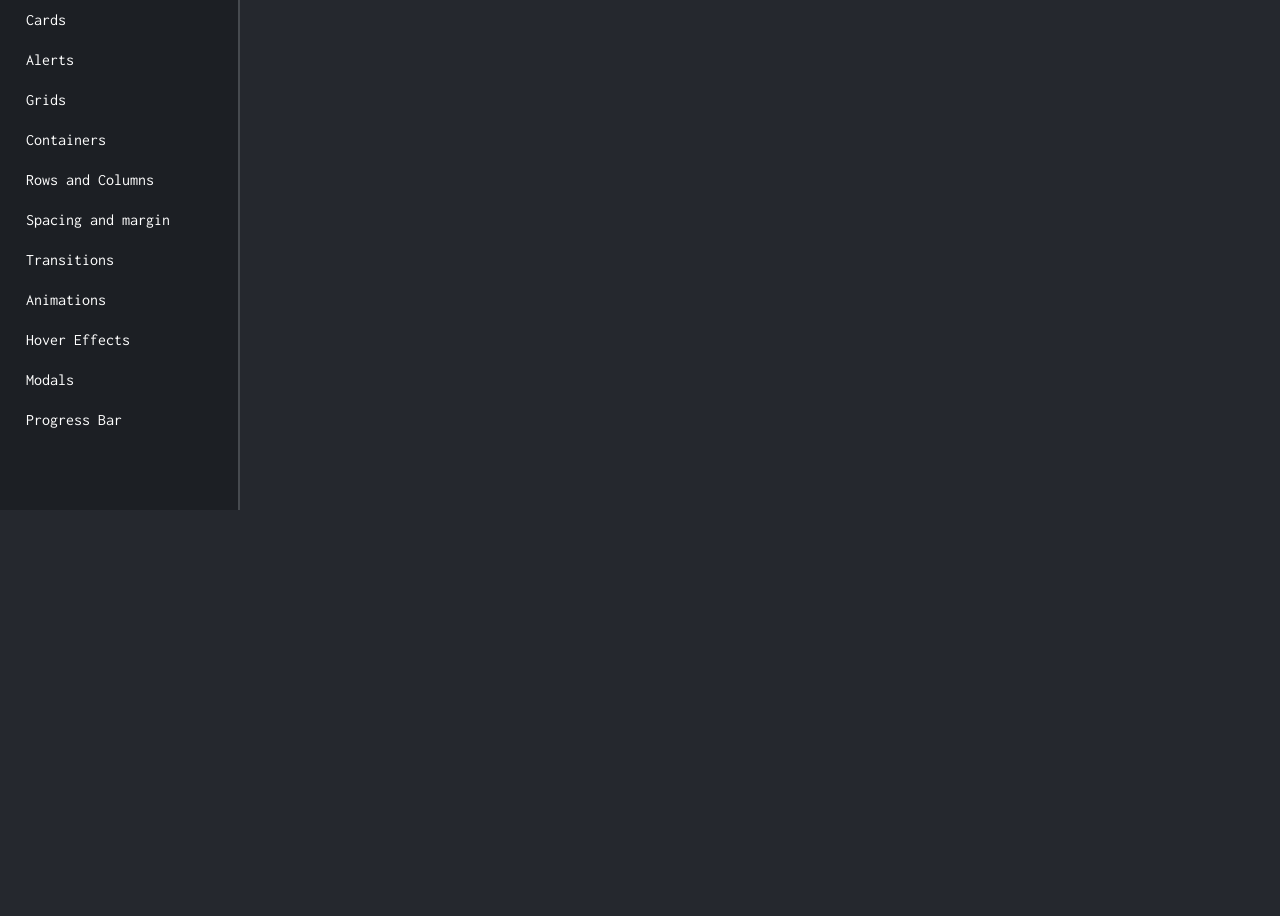
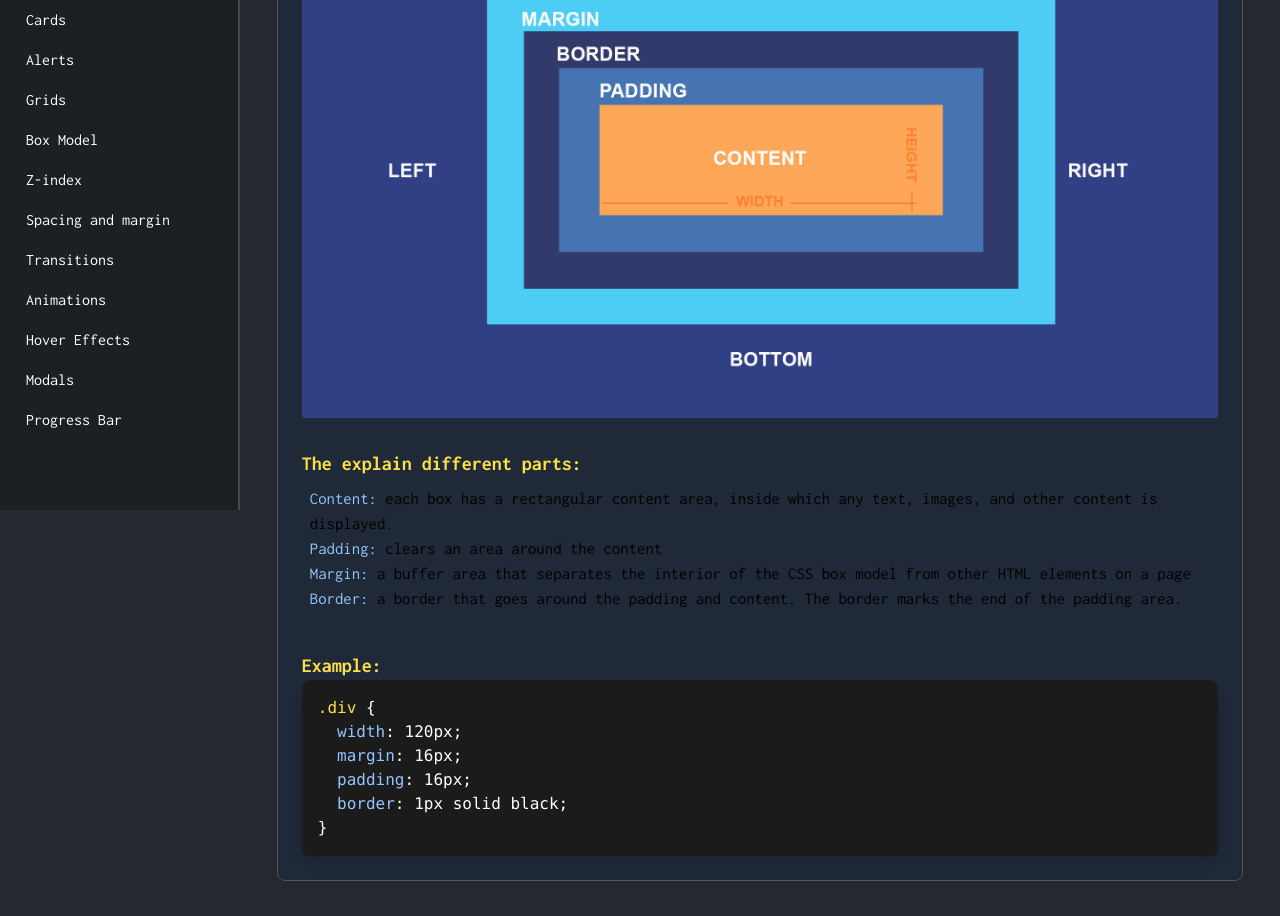
Before and after one commit to juancruzperalta/styleCSS, a React (Vite) app: page /box-model in a window 1280 px wide. Shown: the part 340-1256 px from the top of the page. Before the commit the page ends 800 px from the top, so only its background shows below. Built offline with nearby package versions, Linux system fonts and the light colour scheme; a web font is replaced by a local one.

Commit message:
The z-index in comming...27-01-25

```diff
--- a/src/SideBar.jsx
+++ b/src/SideBar.jsx
@@ -42,12 +42,12 @@ const links = [
     href: "/grids",
   },
   {
-    name: "Containers",
-    href: "/containers",
+    name: "Box Model",
+    href: "/box-model",
   },
   {
-    name: "Rows and Columns",
-    href: "/rows-and-columns",
+    name: "Z-index",
+    href: "/z-index",
   },
   {
     name: "Spacing and margin",
--- /dev/null
+++ b/src/pages/BoxModel.jsx
@@ -0,0 +1,76 @@
+export const BoxModel = () => {
+  return (
+    <section className="homeSection">
+      <div className="mb-8 border border-gray-600 rounded-lg p-6 bg-gray-800">
+        <h2 className="text-yellow-300 font-bold text-3xl mb-4 border-b-2 border-gray-600 pb-2">
+          Box Model
+        </h2>
+        <h4 className="text-xl">
+          {" "}
+          This is a demostration how to used a box model in css, the box-model
+          consists of: content, padding, margin and borders. The image below
+          illustrates the box model.
+        </h4>
+        <article
+          className="flex flex-col
+       justify-between items-center w-full h-full p-0 m-0 "
+        >
+          <div className="flex flex-col w-full mt-4 gap-8">
+            <div className="flex flex-col justify-between h-full w-full">
+              <img className="rounded-sm" src="public\box_model.png" alt="" />
+            </div>
+            <div>
+              <h4 className="text-xl text-yellow-300 font-bold">
+                The explain different parts:
+              </h4>
+              <ul className="text-[1.05rem] m-2">
+                <li>
+                  <span className="text-blue-300">Content:</span> each box has a
+                  rectangular content area, inside which any text, images, and
+                  other content is displayed.
+                </li>
+                <li>
+                  <span className="text-blue-300">Padding: </span>
+                  clears an area around the content
+                </li>
+                <li>
+                  <span className="text-blue-300">Margin: </span>a buffer area
+                  that separates the interior of the CSS box model from other
+                  HTML elements on a page
+                </li>
+                <li>
+                  <span className="text-blue-300">Border: </span>a border that
+                  goes around the padding and content. The border marks the end
+                  of the padding area.
+                </li>
+              </ul>
+            </div>
+            <div>
+              <h4 className="text-xl text-yellow-300 font-bold">Example:</h4>
+              <pre className="bg-[#1b1b1b] text-white p-4 rounded-lg shadow-lg">
+                <code>
+                  <span className="text-yellow-300">.div</span> {"{"}
+                  <br />
+                  &nbsp;&nbsp;<span className="text-blue-300">width</span>:
+                  120px;
+                  <br />
+                  &nbsp;&nbsp;
+                  <span className="text-blue-300">margin</span>: 16px;
+                  <br />
+                  &nbsp;&nbsp;
+                  <span className="text-blue-300">padding</span>: 16px;
+                  <br />
+                  &nbsp;&nbsp;
+                  <span className="text-blue-300">border</span>: 1px solid
+                  black;
+                  <br />
+                  {"}"}
+                </code>
+              </pre>
+            </div>
+          </div>
+        </article>
+      </div>
+    </section>
+  );
+};
--- /dev/null
+++ b/src/pages/Home.jsx
@@ -0,0 +1,12 @@
+export const Home = () => {
+  return (
+    <section className="homeSection">
+      <div className="mb-8 border border-gray-600 rounded-lg p-6 bg-gray-800">
+        <h2 className="text-yellow-300 font-bold text-3xl mb-4 border-b-2 border-gray-600 pb-2">
+          Home
+        </h2>
+        <h4 className="text-xl">Hola</h4>
+      </div>
+    </section>
+  );
+};
--- /dev/null
+++ b/src/pages/Zindex.jsx
@@ -0,0 +1,24 @@
+export const Zindex = () => {
+  return (
+    <section className="homeSection">
+      <div className="mb-8 border border-gray-600 rounded-lg p-6 bg-gray-800">
+        <h2 className="text-yellow-300 font-bold text-3xl mb-4 border-b-2 border-gray-600 pb-2">
+          Z-index
+        </h2>
+        <h4 className="text-xl">
+          {" "}
+          This is a demostration how to used a z-index in css, the z-index
+          consists in position the element about other element.
+        </h4>
+        <article
+          className="flex flex-col
+       justify-between items-center w-full h-full p-0 m-0 "
+        >
+          <div className="flex flex-col w-full mt-4 gap-8">
+            <div className="flex flex-col justify-between h-full w-full"></div>
+          </div>
+        </article>
+      </div>
+    </section>
+  );
+};
--- a/src/routesConfig.jsx
+++ b/src/routesConfig.jsx
@@ -8,8 +8,12 @@ import { Forms } from "./pages/Forms.jsx";
 import { Cards } from "./pages/Cards.jsx";
 import { Alerts } from "./pages/Alerts.jsx";
 import { Grids } from "./pages/Grids.jsx";
+import { Home } from "./pages/Home.jsx";
+import { BoxModel } from "./pages/BoxModel.jsx";
+import { Zindex } from "./pages/Zindex.jsx";
 
 const routes = [
+  { path: "/", element: <Home /> },
   { path: "/accordions", element: <Accordions /> },
   { path: "/dropdown", element: <DropdownMenu /> },
   { path: "/verticalNav", element: <VerticalNavBar /> },
@@ -20,6 +24,8 @@ const routes = [
   { path: "/cards", element: <Cards /> },
   { path: "/alerts", element: <Alerts /> },
   { path: "/grids", element: <Grids /> },
+  { path: "/box-model", element: <BoxModel /> },
+  { path: "/z-index", element: <Zindex /> },
 ];
 
 export default routes;
```
Also changed, not shown: public/box_model.png (added).
